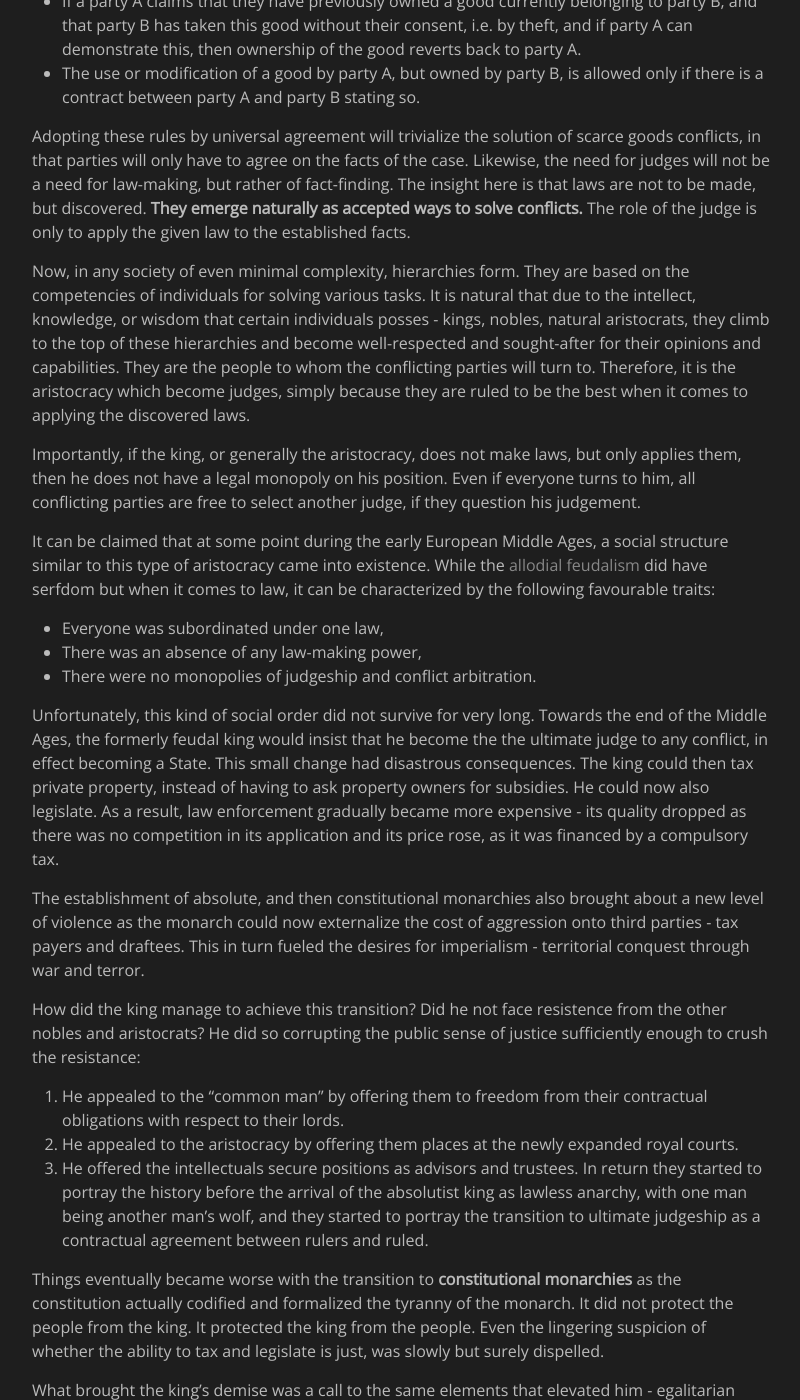
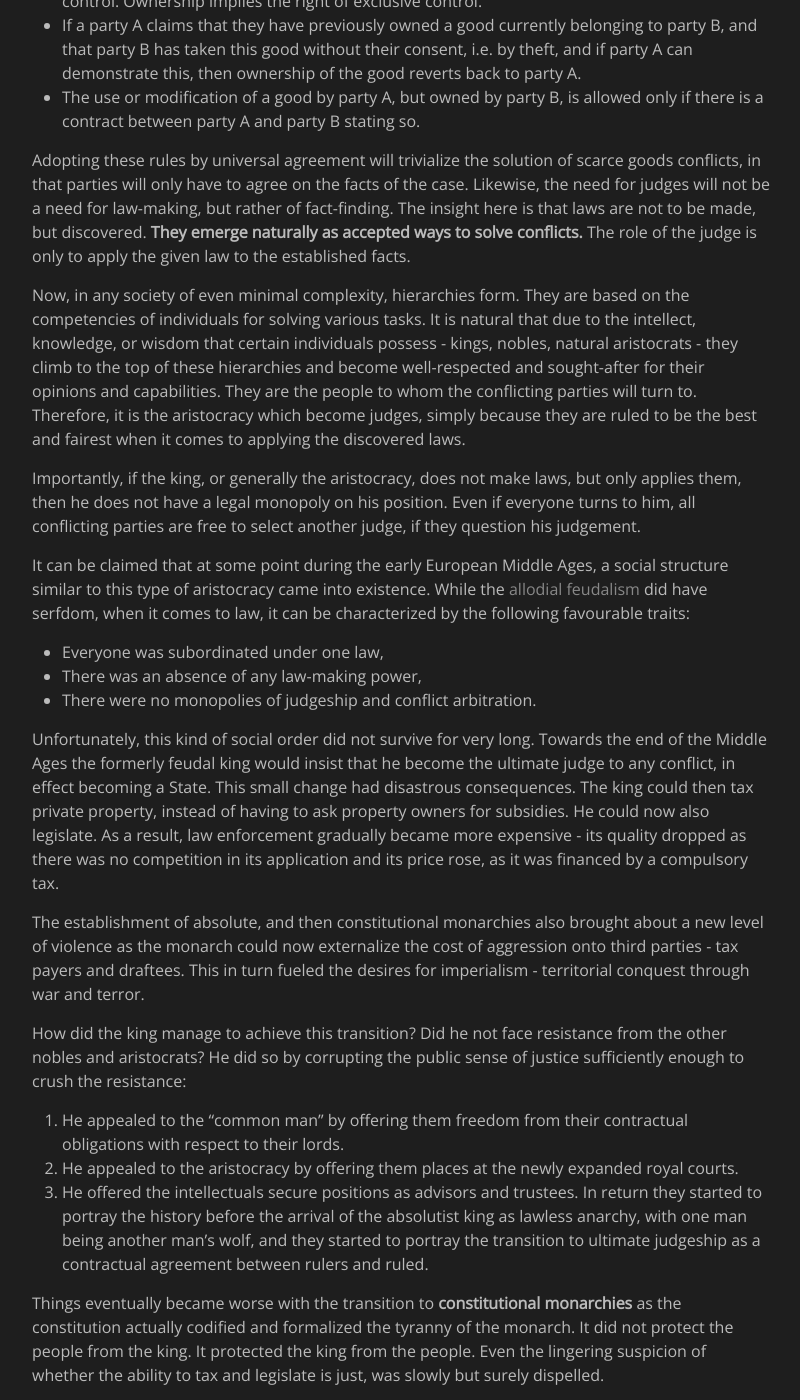
Before and after one commit to aceofgreens/aceofgreens.github.io, a Jekyll site: the page built from _posts/2022-11-28-an_austrian_perspective.md, in a window 1280 px wide and 1400 px high, scrolled down 1333 px. Shown: the whole window, without its empty margins (238-1038 px from the left). Built offline with Jekyll 4.4.1, drawn with Linux system fonts in a browser that asks for light colours; some of the changed text lies outside the part shown.

Commit message:
Updates to austrian perspective

```diff
--- a/_posts/2022-11-28-an_austrian_perspective.md
+++ b/_posts/2022-11-28-an_austrian_perspective.md
@@ -6,15 +6,15 @@
 # excerpt_separator: <!--more-->
 ---
 
-Like virtually all aspects of our daily lives, there are many patterns hidden in our behaviour. Very few of our habits and activities are truly random. Hence, if we collect almost any data, we'll most certainly find useful patterns and regularities in it. The world which we have constructed is **very** regular and this has allowed fields like data science to spread out and grow across all domains like mushrooms after rain.
+Like virtually all aspects of our daily lives, there are many patterns hidden in our behaviour. Very few of our habits and activities are truly random. Hence, if we collect almost any data, we'll most certainly find useful patterns and regularities in it. The world which we have constructed is **very** regular and this has facilitated fields like data science to spread out and grow across all domains like mushrooms after rain.
 
-Take history as an example. One source of data is historical accounts by ordinary people, as well as by scholars and professional historians. Of course, there are many official documents which make the data objective and accurate, but this is not the case for the ancient and medieval periods, where we rely mostly on personal accounts. Which can be biased. Everyone can speak about the events happening today, but few people's opinions are actually informative. As a result, there may be a lot of noise in the data. Reconstructing history based on noisy data is like learning from a bad and inconsistent teacher.
+Take history as an example. One source of data is historical accounts by ordinary people, as well as by scholars and professional historians. Of course, there are many official documents which make the data objective and accurate, but this is not the case for the ancient and medieval periods, where we often rely on personal accounts or historical interpretations. Exact documents like bills, decrees, and contracts are optimal because they provide the information as is. But historical accounts, as told by historians or commoners, can be biased. As a result, there may be a lot of noise in the data. Reconstructing history based on noisy data is like learning from an inconsistent teacher.
 
 There are revisionist approaches which try to re-tell history based on both noisy accounts and noiseless principles. These principles often take the form of economics-based logical statements or philosophical axioms which can guide the interpretation of historical accounts. This post explores and summarizes professor Hoppe's essay [From Aristocracy to Monarchy to Democracy](https://mises.org/library/aristocracy-monarchy-democracy) - a critical look at how governments have evolved from ancient history to present day. It's an uncompromising rational explanation that hits hard, right where it needs to. Everything that follows is a paraphrase from the book.
 
 Goods are scarce. There can be only a finite number of them, usually much lower that the number of uses and wants that people can place on them. As a result, interpersonal conflicts are inevitable. They are a constant threat to peace. And since dealing with these conflicts in a violent manner is costly, rational people need to come up with a peaceful resolution to such conflicts.
 
-Some of the proposed solutions are more "just" than others. As an example, party A may propose to party B that whenever a conflict based on economic scarcity arises, irrespective of whether party A is directly involved in it or not, they will be the ultimate arbiter to the conflict. Would party B agree to this? No, because this will allow party A to provoke a conflict and rule in its own favour. It will be equivalent to party A capitulating its claims to any current and future goods in conflict. Yet, this situation is our current reality when we take party A to be the State:
+Some of the proposed solutions are more "just" than others. As an example, party A may propose to party B that whenever a conflict based on economic scarcity arises, irrespective of whether party A is directly involved in it or not, party A will be the ultimate arbiter to the conflict. Would party B agree to this? No, because this will allow party A to provoke a conflict and rule in its own favour. It will be equivalent to party A capitulating its claims to any current and future goods in conflict. Yet, this situation is our current reality when we take party A to be the State:
 - The state has the right to *tax* you, effectively determining what amount of your private property you can keep
 - The state can *legislate*, thereby controlling how you should live your life
 - The state can have you *killed*, and under this conflict resolution scheme you cannot protest.
@@ -22,7 +22,7 @@
 So how could such an institution like the State have come into existence? This has happened gradually across the centuries as governments transitioned from aristocracy through monarchy and to democracy. And the resulting story is one of economic folly and decay, not progress. In fact, the immense increase in social wealth and general standards of living have occurred in spite of these transitions, not because of them... and would have been much larger had they not occurred.
 
 If people would not naturally accept the solution of the state, what would they accept? One option they would accept is the following:
-- Everyone is the owner of all goods that they already, and so far undisputed, posses and control. Ownership implies the right of exclusive control.
+- Everyone is the owner of all goods that they already, and so far undisputed, possess and control. Ownership implies the right of exclusive control.
 - If a party A claims that they have previously owned a good currently belonging to party B, and that party B has taken this good without their consent, i.e. by theft, and if party A can demonstrate this, then ownership of the good reverts back to party A.
 - The use or modification of a good by party A, but owned by party B, is allowed only if there is a contract between party A and party B stating so.
 
@@ -30,21 +30,21 @@
 
 Adopting these rules by universal agreement will trivialize the solution of scarce goods conflicts, in that parties will only have to agree on the facts of the case. Likewise, the need for judges will not be a need for law-making, but rather of fact-finding. The insight here is that laws are not to be made, but discovered. **They emerge naturally as accepted ways to solve conflicts.** The role of the judge is only to apply the given law to the established facts.
 
-Now, in any society of even minimal complexity, hierarchies form. They are based on the competencies of individuals for solving various tasks. It is natural that due to the intellect, knowledge, or wisdom that certain individuals posses - kings, nobles, natural aristocrats, they climb to the top of these hierarchies and become well-respected and sought-after for their opinions and capabilities. They are the people to whom the conflicting parties will turn to. Therefore, it is the aristocracy which become judges, simply because they are ruled to be the best when it comes to applying the discovered laws.
+Now, in any society of even minimal complexity, hierarchies form. They are based on the competencies of individuals for solving various tasks. It is natural that due to the intellect, knowledge, or wisdom that certain individuals possess - kings, nobles, natural aristocrats - they climb to the top of these hierarchies and become well-respected and sought-after for their opinions and capabilities. They are the people to whom the conflicting parties will turn to. Therefore, it is the aristocracy which become judges, simply because they are ruled to be the best and fairest when it comes to applying the discovered laws.
 
 Importantly, if the king, or generally the aristocracy, does not make laws, but only applies them, then he does not have a legal monopoly on his position. Even if everyone turns to him, all conflicting parties are free to select another judge, if they question his judgement.
 
-It can be claimed that at some point during the early European Middle Ages, a social structure similar to this type of aristocracy came into existence. While the [allodial feudalism](https://en.wikipedia.org/wiki/Allod) did have serfdom but when it comes to law, it can be characterized by the following favourable traits:
+It can be claimed that at some point during the early European Middle Ages, a social structure similar to this type of aristocracy came into existence. While the [allodial feudalism](https://en.wikipedia.org/wiki/Allod) did have serfdom, when it comes to law, it can be characterized by the following favourable traits:
 - Everyone was subordinated under one law,
 - There was an absence of any law-making power,
 - There were no monopolies of judgeship and conflict arbitration.
 
-Unfortunately, this kind of social order did not survive for very long. Towards the end of the Middle Ages, the formerly feudal king would insist that he become the the ultimate judge to any conflict, in effect becoming a State. This small change had disastrous consequences. The king could then tax private property, instead of having to ask property owners for subsidies. He could now also legislate. As a result, law enforcement gradually became more expensive - its quality dropped as there was no competition in its application and its price rose, as it was financed by a compulsory tax.
+Unfortunately, this kind of social order did not survive for very long. Towards the end of the Middle Ages the formerly feudal king would insist that he become the ultimate judge to any conflict, in effect becoming a State. This small change had disastrous consequences. The king could then tax private property, instead of having to ask property owners for subsidies. He could now also legislate. As a result, law enforcement gradually became more expensive - its quality dropped as there was no competition in its application and its price rose, as it was financed by a compulsory tax.
 
 The establishment of absolute, and then constitutional monarchies also brought about a new level of violence as the monarch could now externalize the cost of aggression onto third parties - tax payers and draftees. This in turn fueled the desires for imperialism - territorial conquest through war and terror.
 
-How did the king manage to achieve this transition? Did he not face resistence from the other nobles and aristocrats? He did so corrupting the public sense of justice sufficiently enough to crush the resistance:
-1. He appealed to the "common man" by offering them to freedom from their contractual obligations with respect to their lords.
+How did the king manage to achieve this transition? Did he not face resistance from the other nobles and aristocrats? He did so by corrupting the public sense of justice sufficiently enough to crush the resistance:
+1. He appealed to the "common man" by offering them freedom from their contractual obligations with respect to their lords.
 2. He appealed to the aristocracy by offering them places at the newly expanded royal courts.
 3. He offered the intellectuals secure positions as advisors and trustees. In return they started to portray the history before the arrival of the absolutist king as lawless anarchy, with one man being another man's wolf, and they started to portray the transition to ultimate judgeship as a contractual agreement between rulers and ruled.
 
@@ -58,13 +58,13 @@
 
 The parliament can legislate and create new laws that favour the representative groups that propose and vote them into effect. They are not bound by any superior natural law (even constitutional law).
 
-The transition from a monarchy to a democracy is essentially the replacement of an "owner" with a temporary "caretaker". The owner is the monarch whose lineage owns the country. As a result, the king is relatively future oriented and has low time preference, thus seeking to maximize the long-term present value of the country. That makes him more likely to invest in long-term capital building activities. Whereas the caretaker - the current ruling party - has a fixed term in which he owns the country, therefore has an incentive to maximize his wealth in the short term. This typically involves consumption activities leading to reduction of capital and large scale borrowing at the expense of future generations.
+The transition from a monarchy to a democracy is essentially the replacement of an "owner" with a temporary "caretaker". The owner is the monarch whose lineage owns the country. As a result, the king is relatively future oriented and has low time preference, thus seeking to maximize the long-term present value of the country. That makes him more likely to invest in long-term capital building activities. Whereas the caretaker - the current ruling party, or even the current individuals in charge - have a fixed term in which they own the country, therefore have an incentive to maximize their wealth in the short term. This typically involves consumption activities leading to reduction of capital and large scale borrowing at the expense of future generations.
 
 When it comes to **free entry** in State positions, the democratic case is even worse than the monarchic one because it creates competition for "bads". When government officials can live off of theft, this incentivizes people to become government officials, creating competition for theft and property expropriation. Competition for goods is beneficial but competition for bads is abhorrent, to say the least. Democracy incentivizes that only dangerous men rise to the top of state government.
 
 Under democracy people get more politicized. They are incentivized to participate in the mass confiscation of property where nothing and no demand is off limits. The State becomes the great fiction by which everyone seeks to live at the expense of everyone else.
 
-The wealth transfers that occur are increasing in value and intensity. Any unwanted redistribution from the rich to the poor that is not based on voluntary charity, increases the incentives for both economic groups to produce less. Why should the rich bother if they property is taken away? And why should the poor ever be motivated to stay anything but poor? These incentives also lead to plain and obvious moral decay in people's understanding of the justice and fairness.
+The wealth transfers that occur are increasing in value and intensity. Since those who produce desired goods of higher quality and quantity are typically richer, any unwanted redistribution from the rich to the poor that is not based on voluntary charity, increases the incentives for both economic groups to produce less. Why should the rich bother if they property is taken away? And why should the poor ever be motivated to stay anything but poor? These incentives also lead to plain and obvious moral decay in people’s understanding of the justice and fairness.
 
 Democratic governance also brings about a **new power elite of plutocrats** - that subset of the extremely rich that recognize the utility of the State in enriching themselves and furthering their own predatory goals. By directly or indirectly bribing the politicians they can promote laws that favour them and increase the quantity of redistributed wealth going to their own subsidiaries. In a realistic capitalist system, these schemes are considerably more difficult to pull off, because the territorial monopoly of legislation and violence is lacking.
 
```
